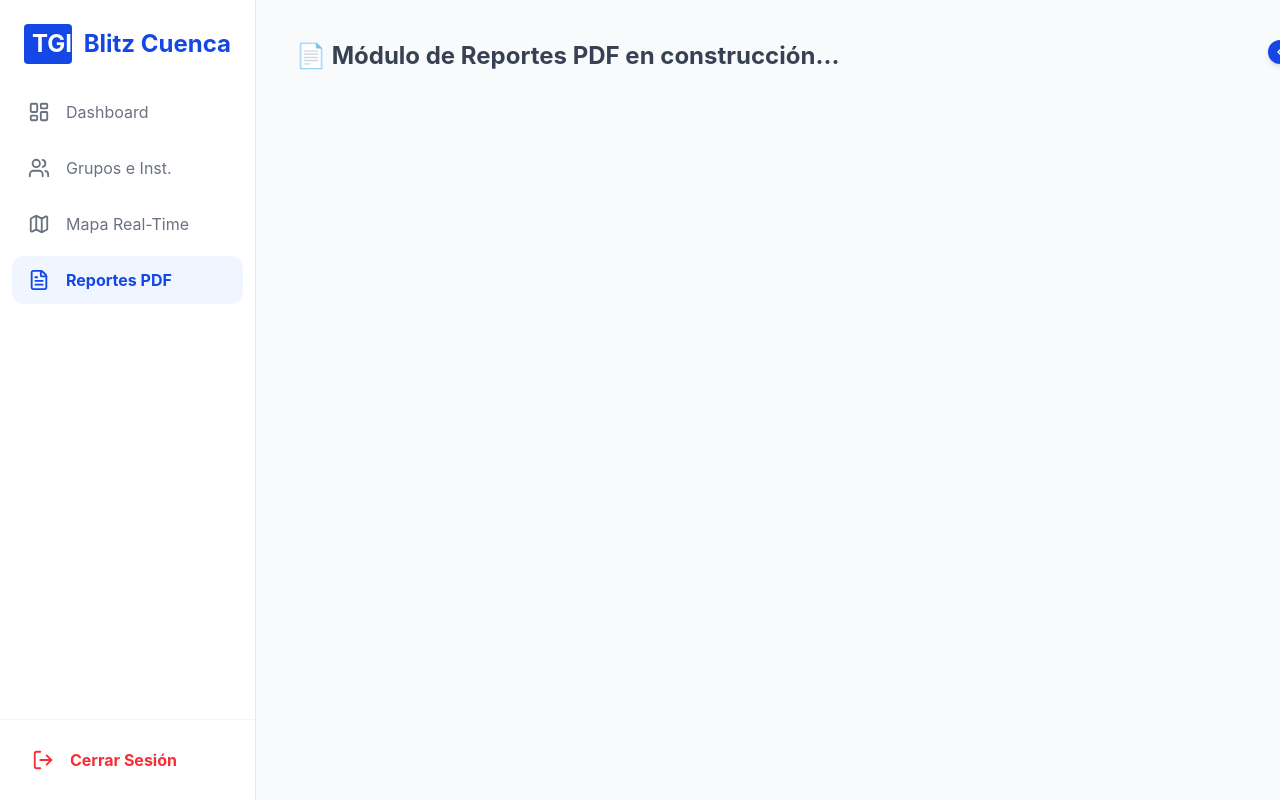
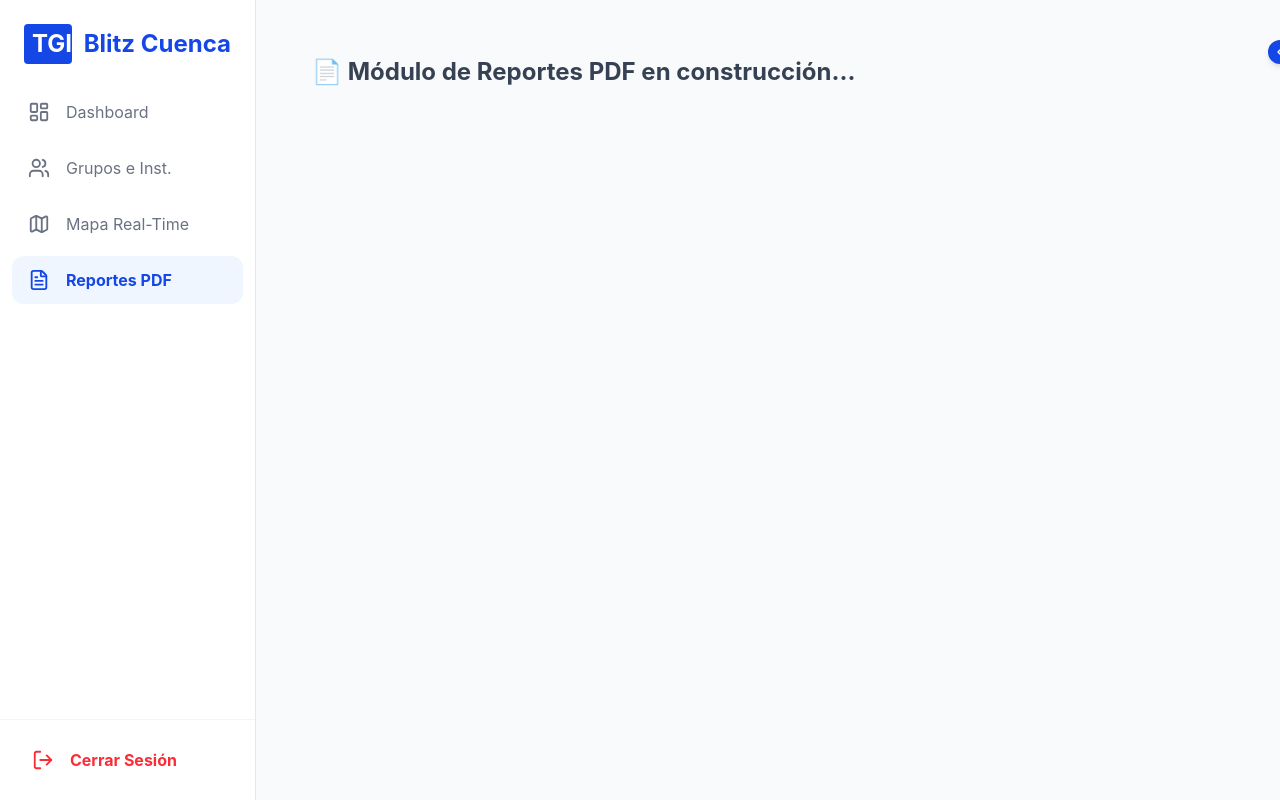
Before and after one commit to DavidSampedro/Blitz-Frontend, a React app: page /reportes in a window 1280 px wide. Built offline with nearby package versions, Linux system fonts and the light colour scheme; no server answers; the HTML template or start-up script is replaced by a standard one.

Commit message:
Versión final sidebar2

```diff
--- a/src/App.jsx
+++ b/src/App.jsx
@@ -58,13 +58,17 @@ const Reportes = () => <div className="p-10 text-2xl font-bold text-gray-700">
 
 function App() {
   return (
-  <div className="flex h-screen w-full bg-gray-50 overflow-hidden">
-    {/* La Sidebar ahora ocupa su espacio real */}
+  <div className="flex h-screen w-full bg-gray-50 overflow-hidden flex-nowrap">
+    {/* 1. SIDEBAR: Se mantiene fija a la izquierda pero dentro del flujo flex */}
     <Sidebar />
 
-    {/* El contenido principal ocupa el resto del ancho */}
+    {/* 2. CONTENIDO PRINCIPAL:
+          - flex-1: toma el resto del espacio.
+          - overflow-x-auto: permite arrastrar a la derecha en celular.
+      */}
     <main className="flex-1 h-full overflow-y-auto overflow-x-auto">
-      <div className="min-w-full inline-block align-middle">
+      {/* Este div interno asegura que el contenido no se "apriete" */}
+      <div className="p-4 min-w-[350px] md:min-w-full">
       <Routes>
             {/* Rutas de navegación */}
             <Route path="/" element={<Dashboard />} />
```
